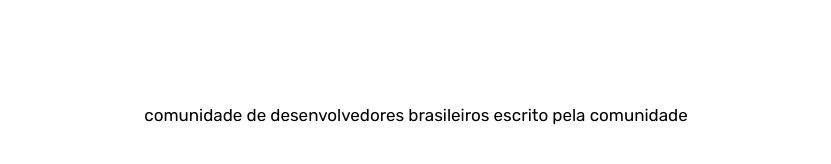
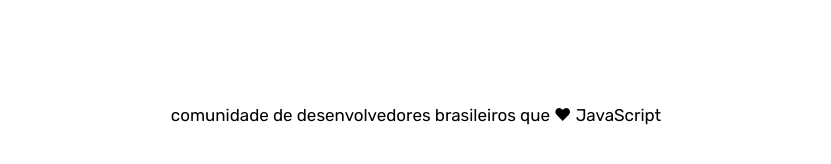
Before and after one commit to bybrunodotdev/javascriptbrasil.github.io, a Jekyll site: the page built from index.html, in a window 1280 px wide and 900 px high, scrolled down 3876 px. Shown: the part 706-870 px from the top of the window, without its empty margins (224-1055 px from the left). Built offline with Jekyll 4.4.1, drawn with Linux system fonts in a browser that asks for light colours; some web fonts are replaced; the list of posts is cut into pages by our own code.

Commit message:
Update footer.html

```diff
--- a/_includes/main/footer.html
+++ b/_includes/main/footer.html
@@ -1,4 +1,4 @@
 <footer>
     <span>{{ site.blog.description }}</span>
-    <span>escrito pela comunidade</span>
+    <span>que ♥ JavaScript</span>
 </footer>
```
